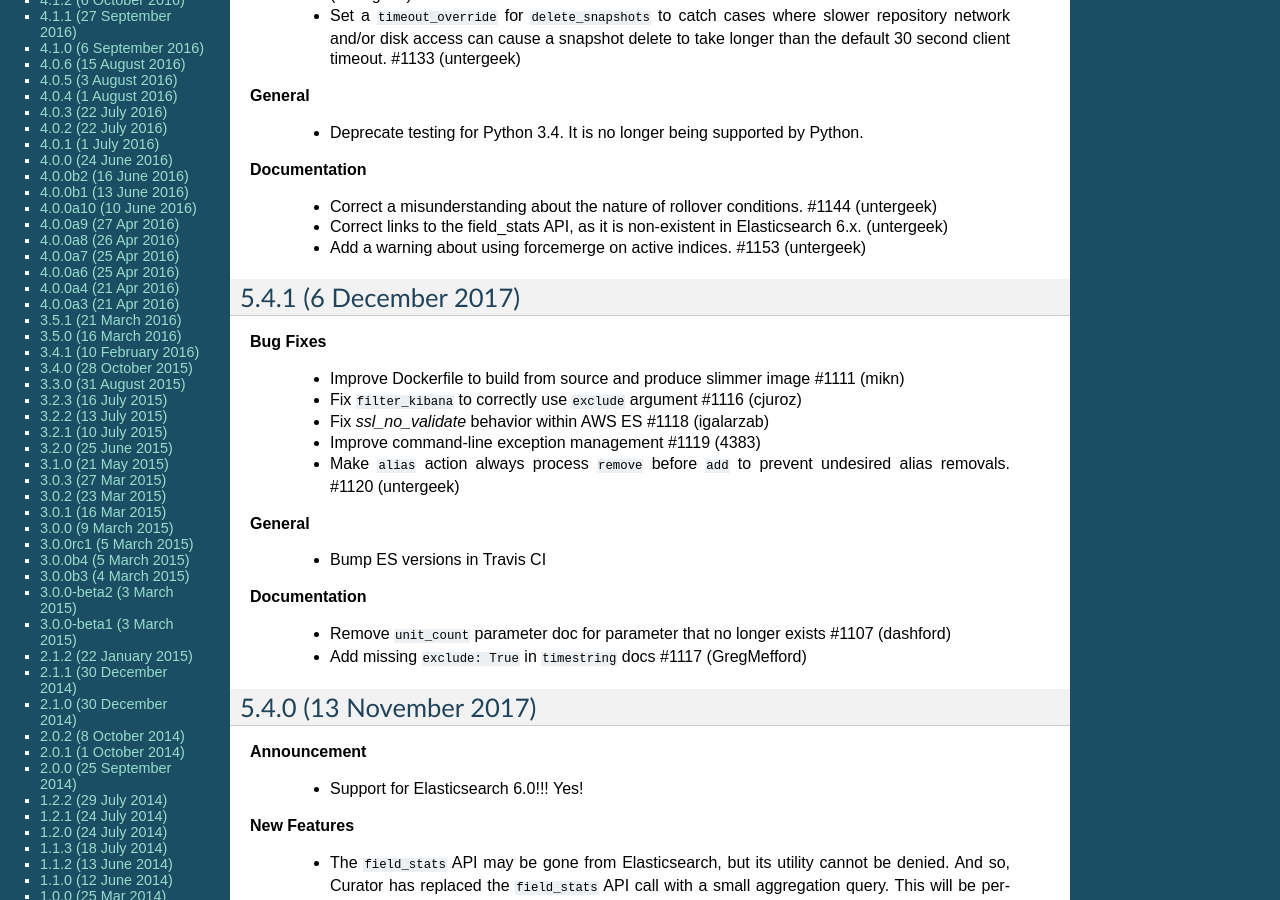
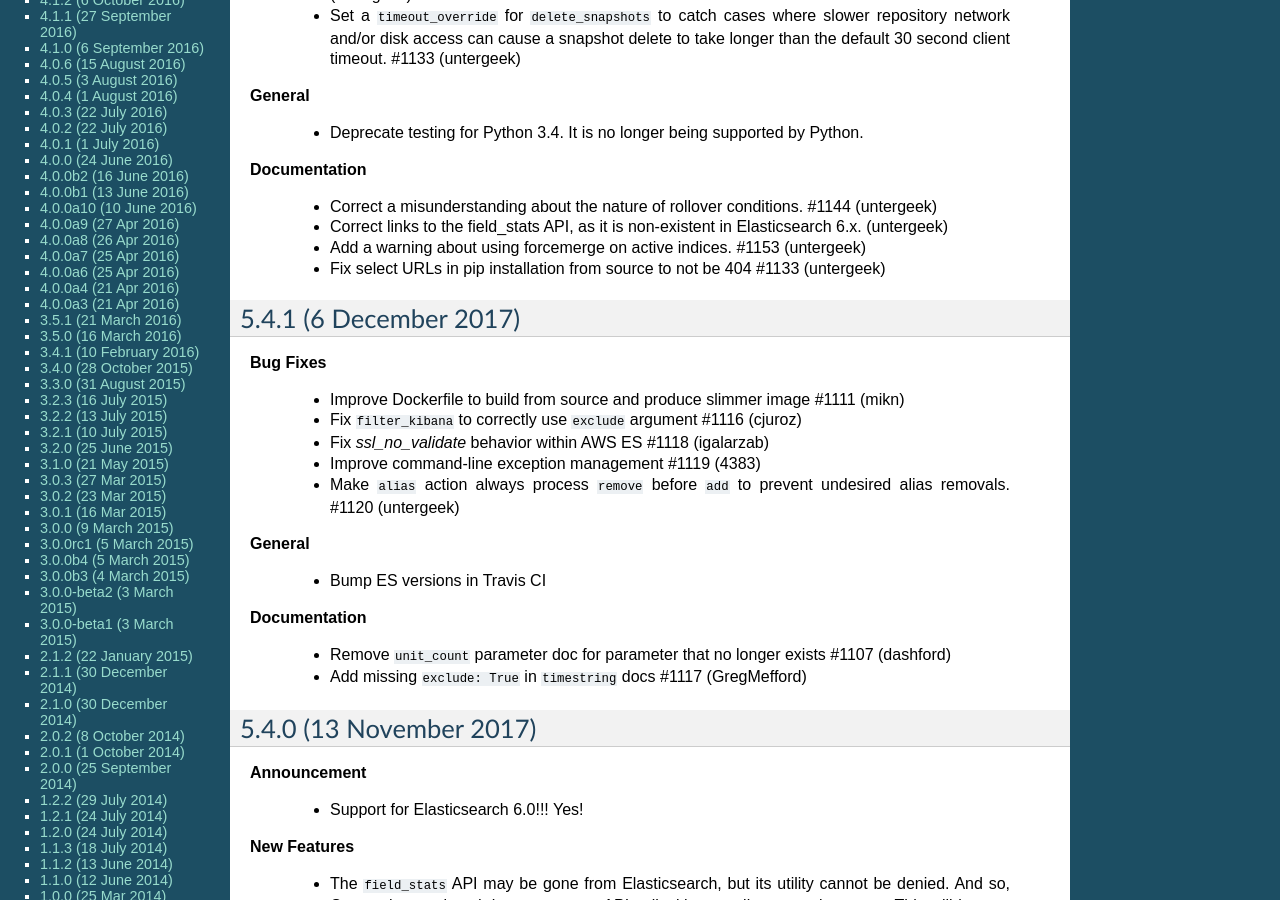
Before and after one commit to elastic/curator, a Sphinx documentation site: the page built from docs/Changelog.rst, in a window 1280 px wide and 900 px high, scrolled down 530 px. Built offline with Sphinx 7.4.7, drawn with Linux system fonts in a browser that asks for light colours.

Commit message:
Fix 404s in pip install page
Resolves #1128

```diff
--- a/docs/Changelog.rst
+++ b/docs/Changelog.rst
@@ -41,6 +41,7 @@ Changelog
   * Correct links to the field_stats API, as it is non-existent in Elasticsearch
     6.x. (untergeek)
   * Add a warning about using forcemerge on active indices. #1153 (untergeek)
+  * Fix select URLs in pip installation from source to not be 404 #1133 (untergeek)
 
 5.4.1 (6 December 2017)
 -----------------------
```
Also changed, not shown: 1 other file.
